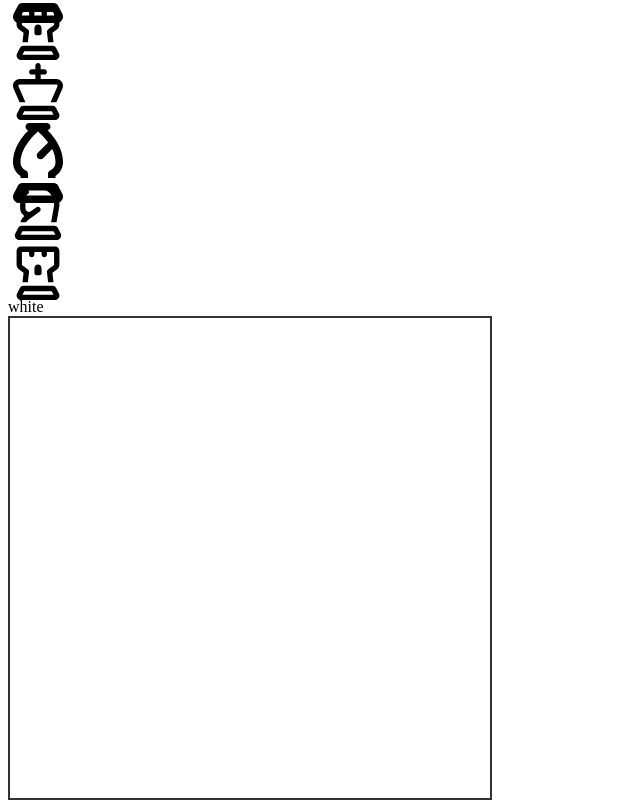
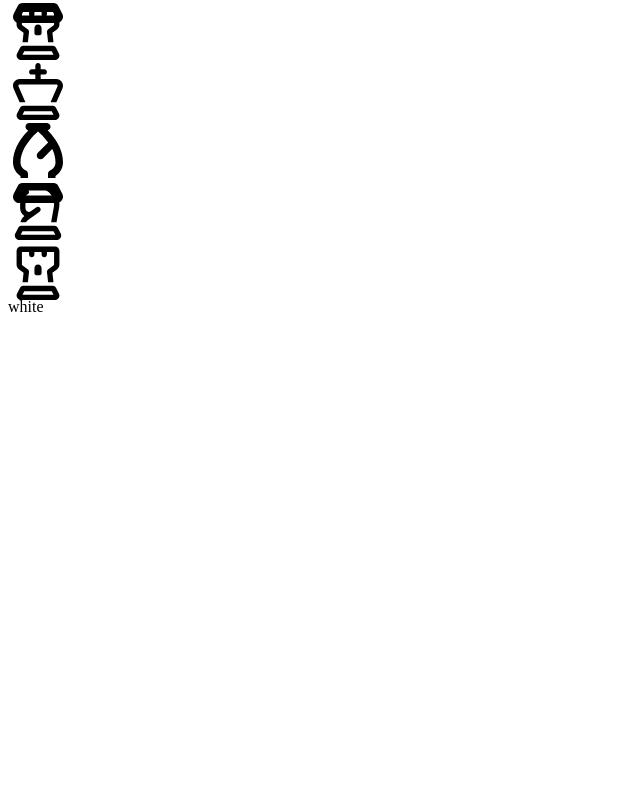
Before and after one commit to jjvemz/ChessJSVanilla, a website with bundled scripts: page index.html in a window 1280 px wide. Shown: the part 3550-4358 px from the top of the page, without its empty margins (0-640 px from the left). After the commit the page ends 3874 px from the top, so only its background shows below. Built offline with nearby package versions, Linux system fonts and the light colour scheme.

```diff
--- a/index.html
+++ b/index.html
@@ -9,7 +9,6 @@
 <body>
     <div id="gameboard"></div>
     <div id="player">El jugador es</div>
-    <div id="chess-board"></div>
     <div id="info-display"></div>
     <script src="./dist/app.js"></script>
 </body>
```
Also changed, not shown: dist/app.js.
